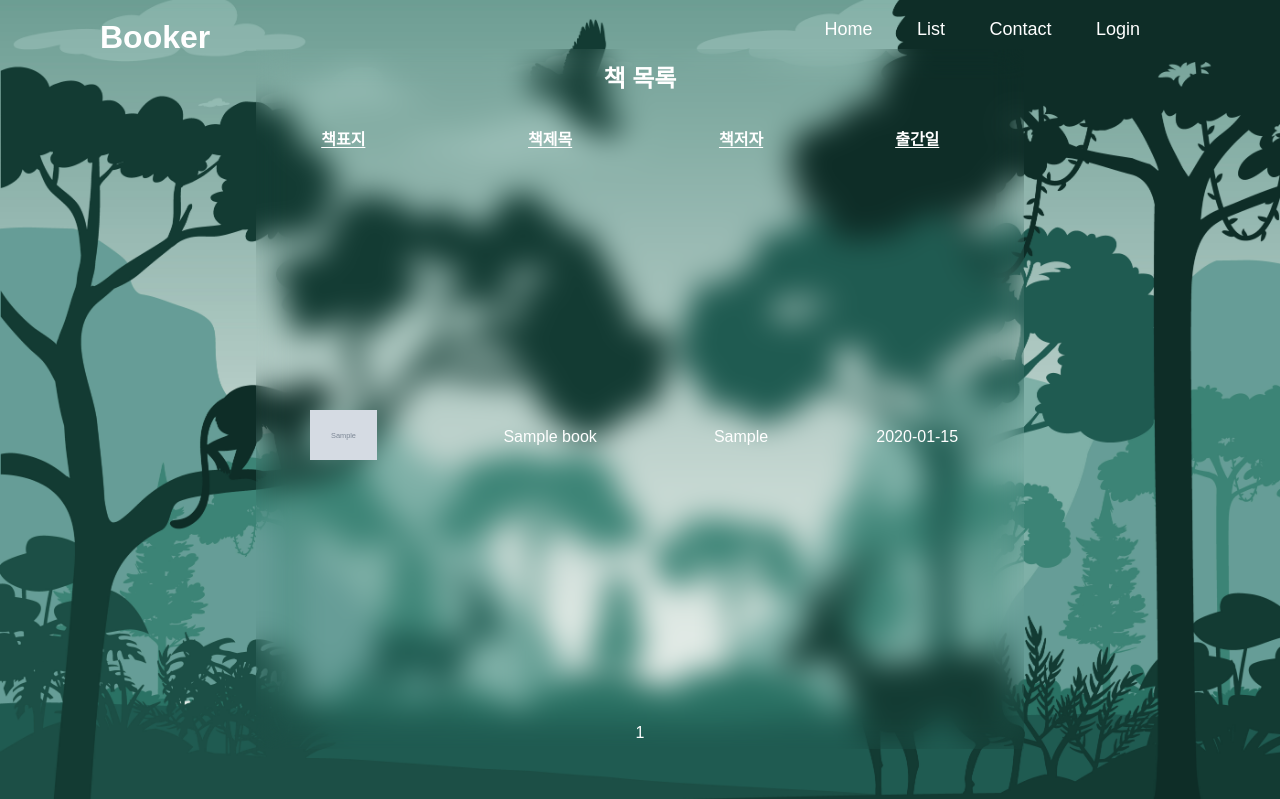
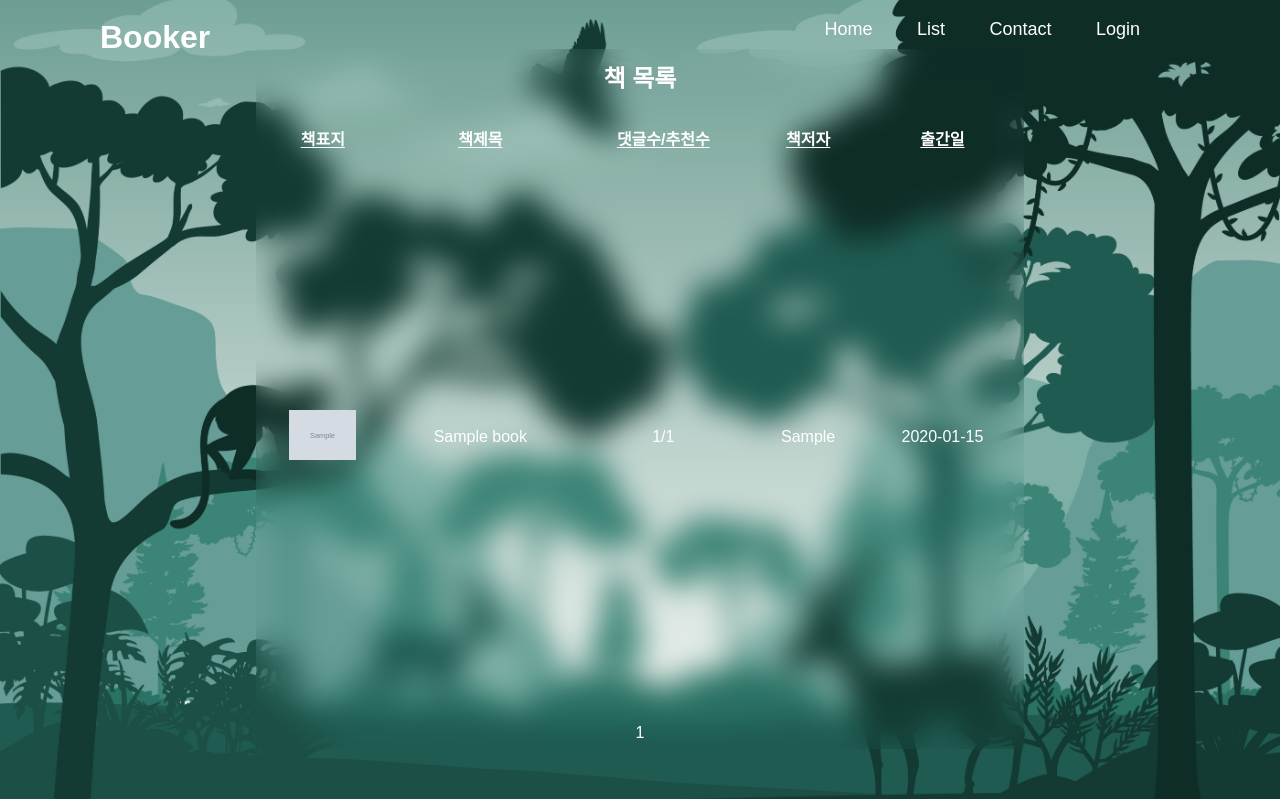
Before and after one commit to marmin-dev/book-site, a Django app: page /booker/list in a window 1280 px wide. Shown: the part 1-800 px from the top of the page. Run offline with Django 4.2, Linux system fonts and the light colour scheme; tables that the repository leaves empty hold one stand-in row (Sample ...).

Commit message:
add like func

```diff
--- a/booker/models.py
+++ b/booker/models.py
@@ -9,6 +9,7 @@ class Book(models.Model):
     cover = models.CharField('책표지',max_length=100)
     rights = models.CharField('저자',max_length=50)
     issued_at = models.CharField('출판일자',max_length=20)
+    like = models.ManyToManyField(User,blank=True)
 
     def __str__(self):
         return self.title
--- a/booker/urls.py
+++ b/booker/urls.py
@@ -4,6 +4,7 @@ from . import views
 app_name='booker'
 
 urlpatterns = [
-    path('list',views.book_list,name='book-list'),
-    path('detail/<int:book_id>/',views.book_detail,name='detail')
+    path('list',views.book_list, name='book-list'),
+    path('detail/<int:book_id>/', views.book_detail, name='detail'),
+    path('detail/like/<int:book_id>', views.book_like ,name='like')
 ]
--- a/booker/views.py
+++ b/booker/views.py
@@ -4,6 +4,8 @@ from .models import Book,Comment
 from django.core.paginator import Paginator
 from .forms import CommentForm
 from django.utils import timezone
+from django.contrib.auth.models import User
+
 
 def index(request):
     return render(request,'home.html',{})
@@ -43,5 +45,16 @@ def book_detail(request,book_id):
             return redirect('booker:detail',book_id)
     else:
         form = CommentForm()
-    context = {'book':book,'form':form}
+        liked = False
+        if request.user in book.like.all():
+            liked = True
+    context = {'book':book,'form':form,'liked':liked}
     return render(request, 'booker/book-detail.html', context)
+
+
+
+def book_like(request, book_id):
+    book = get_object_or_404(Book, pk=book_id)
+    book.like.add(request.user)
+    book.save()
+    return redirect('booker:detail',book_id)
--- a/static/css/style.css
+++ b/static/css/style.css
@@ -401,12 +401,12 @@ td{
     flex-direction: column;
     justify-content: center;
     align-items: center;
-    overflow:auto;
+    overflow:overlay;
 }
 
 .detail-right h2{
     margin-bottom: 20px;
-
+    margin-top: 70px;
 }
 
 .detail-info{
--- a/templates/booker/book-detail.html
+++ b/templates/booker/book-detail.html
@@ -57,7 +57,11 @@
                         {{ book.description }}
                     </div>
                     <div style="width: 90%;">
-                    <a href="#" class="book-btn">추천하기</a>
+                        {% if liked %}
+                        <a class="book-btn">이미 추천하셨습니다</a>
+                        {% else %}
+                    <a href="{% url 'booker:like' book.id %}" class="book-btn">추천하기</a>
+                        {% endif %}
                 </div>
             </div>
             <!-- right -->
--- a/templates/booker/booklist.html
+++ b/templates/booker/booklist.html
@@ -8,6 +8,7 @@
                         <tr>
                             <th>책표지</th>
                             <th>책제목</th>
+                            <th>댓글수/추천수</th>
                             <th>책저자</th>
                             <th>출간일</th>
                         </tr>
@@ -17,6 +18,7 @@
                         <tr>
                             <td><img src="{{ book.cover }}" class="list-img"></td>
                             <td><a href="{% url 'booker:detail' book.id %}" class="book-page">{{ book.title }}</a></td>
+                            <td>{{ book.comment_set.count }}/{{ book.like.all.count }}</td>
                             <td>{{ book.rights }}</td>
                             <td>{{ book.issued_at }}</td>
                         </tr>
```
Also changed, not shown: booker/migrations/0002_profile.py (added), booker/migrations/0003_delete_profile.py (added), booker/migrations/0004_book_like.py (added), booker/migrations/0005_remove_book_like.py (added), booker/migrations/0006_book_like.py (added), booker/migrations/0007_alter_book_like.py (added), booker/migrations/0008_alter_book_like.py (added), 1 other file.
